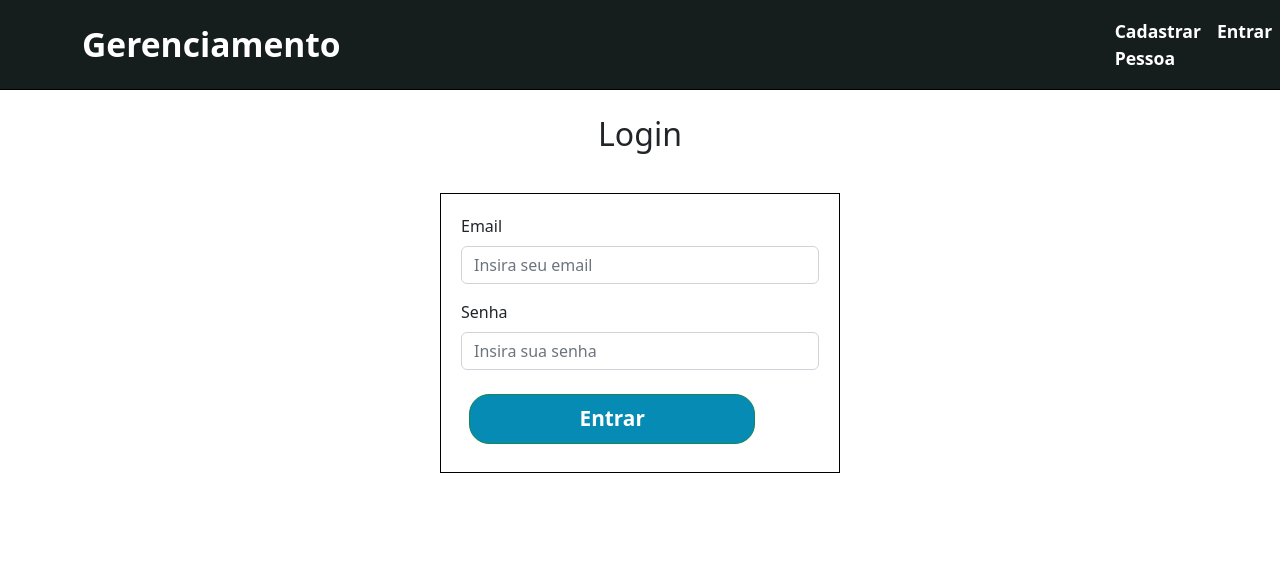
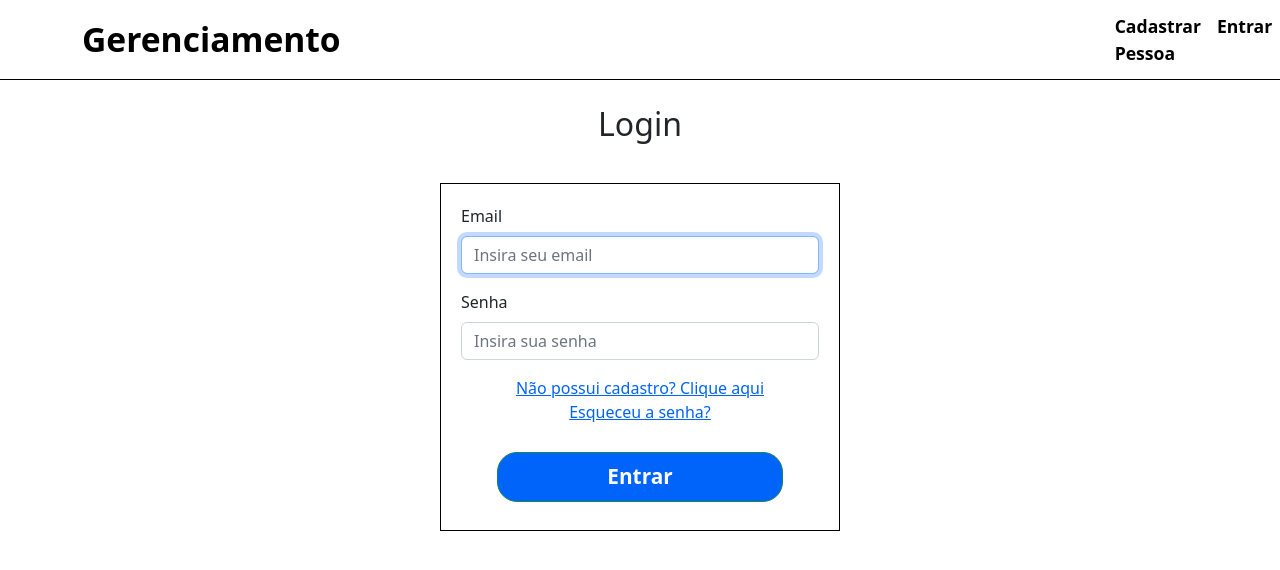
Before and after one commit to phdfreitas/api-gerenciamento-de-pessoas, a React (Create React App) app in the folder frontend/: page /login in a window 1280 px wide. Shown: the top 570 px of the page. Built offline with nearby package versions, Linux system fonts and the light colour scheme.

Commit message:
Desenvolvendo frontend

```diff
--- a/frontend/src/App.css
+++ b/frontend/src/App.css
@@ -35,17 +35,13 @@
 
 /*Barra Navegação 2*/
 #barraNavegacao2{
-  background-color: rgb(22, 29, 29);
   border-bottom: 1px solid black;
-  height: 90px;
-  width: 100%;
-  top: 0;
-  z-index: 1;
+  height: 80px;
 }
 
 #barraNavegacao2 #barraNavegacao2-Brand{
   font-size: 2.1em;
-  color: #fff;
+  color: #000;
   font-weight: 600;
 }
 
@@ -57,16 +53,16 @@
 #barraNavegacao2-Itens-Item1, #barraNavegacao2-Itens-Item2,
 #barraNavegacao2-Itens-Item3, #barraNavegacao2-Itens-Item4{
   font-weight: 700;
-  color: #fff;
+  color: #000;
 }
 
 #barraNavegacao2-Itens-Item1:hover, #barraNavegacao2-Itens-Item2:hover,
 #barraNavegacao2-Itens-Item3:hover, #barraNavegacao2-Itens-Item4:hover{
-  color: rgb(255, 255, 255);
+  color: #0064fb;
 }
 
 #barraNavegacao2 #barraNavegacao2-Brand:hover{
-  color: rgb(255, 255, 255);
+  color: #0064fb;
 }
 
 
@@ -167,12 +163,25 @@
 }
 
 #btn-cadastro{
-  background-color: rgb(5, 139, 180);
+  background-color: #0064fb;
   border-radius: 20px;
   margin: 8px;
   width: 80%;
   font-size: 1.3em;
   font-weight: 600;
+}
+
+#links-extras-login{
+  text-align: center;
+  margin-top: 10px;
+  margin-bottom: 20px;
+}
+
+#links-extras-login a{
+  color: #0064fb;
+  font-weight: 500;
+  text-align: center;
+  margin-top: 10px;
 }
 
 /*Sessão Comentários*/
@@ -205,6 +214,16 @@
   font-size: 1.1em;
 }
 
+/*Lista Pessoas*/
+#cabecalhoLista{
+  font-size: 1em;
+  text-align: center;
+}
+
+#corpoLista{
+  text-align: center;
+}
+
 /*Outras*/
 .links-tabelas{
   margin: 3px;
--- a/frontend/src/pages/CadastraPessoa.js
+++ b/frontend/src/pages/CadastraPessoa.js
@@ -94,9 +94,9 @@ const CadastraPessoa = () => {
                     placeholder="Insira sua senha" />
             </Form.Group>
             <div id='btn-cadastro-div'>
-            <Button id='btn-cadastro' size='lg' variant="success" type="submit">
-                Cadastrar
-            </Button>
+                <Button id='btn-cadastro' size='lg' variant="success" type="submit">
+                    Cadastrar
+                </Button>
             </div>
         </Form>
         </div>
--- a/frontend/src/pages/ListaPessoas.js
+++ b/frontend/src/pages/ListaPessoas.js
@@ -10,12 +10,12 @@ const ListaPessoas = () => {
     const {data: pessoas} = useFetch(url)
 
   return (
-    <div id="cadastro">
+    <div id="listaPessoas">
 
         <h1 className="titulos-centralizados">Pessoas cadastradas no sistema</h1>
 
         <Table striped>
-            <thead className="titulos-centralizados">
+            <thead id="cabecalhoLista">
                 <tr>
                 <th>#</th>
                 <th>Nome</th>
@@ -25,7 +25,7 @@ const ListaPessoas = () => {
                 <th>Mais informações</th>
                 </tr>
             </thead>
-            <tbody className="titulos-centralizados">
+            <tbody id="corpoLista">
                 {pessoas.map((pessoa) => (
                     <tr key={pessoa.id}>
                         <td>{pessoa.id}</td>
--- a/frontend/src/pages/Login.js
+++ b/frontend/src/pages/Login.js
@@ -49,6 +49,7 @@ const Login = () => {
                         name="email"
                         value={email}
                         onChange={(e) => setEmail(e.target.value)}
+                        autoFocus
                         placeholder="Insira seu email" />
                 </Form.Group>
 
@@ -62,9 +63,20 @@ const Login = () => {
                         placeholder="Insira sua senha" />
                 </Form.Group>
 
-                <Button id='btn-cadastro' size='lg' variant="success" type="submit">
-                    Entrar
-                </Button>
+                <div id='links-extras-login'>
+                    <div>
+                        <a href="/cadastrarPessoa">Não possui cadastro? Clique aqui</a>
+                    </div>
+                    <div>
+                        <a href="/">Esqueceu a senha? </a>
+                    </div>
+                </div>
+
+                <div id='btn-cadastro-div'>
+                    <Button id='btn-cadastro' size='lg' variant="success" type="submit">
+                        Entrar
+                    </Button>
+                </div>
             </Form>
         </div>
     </div>
```
